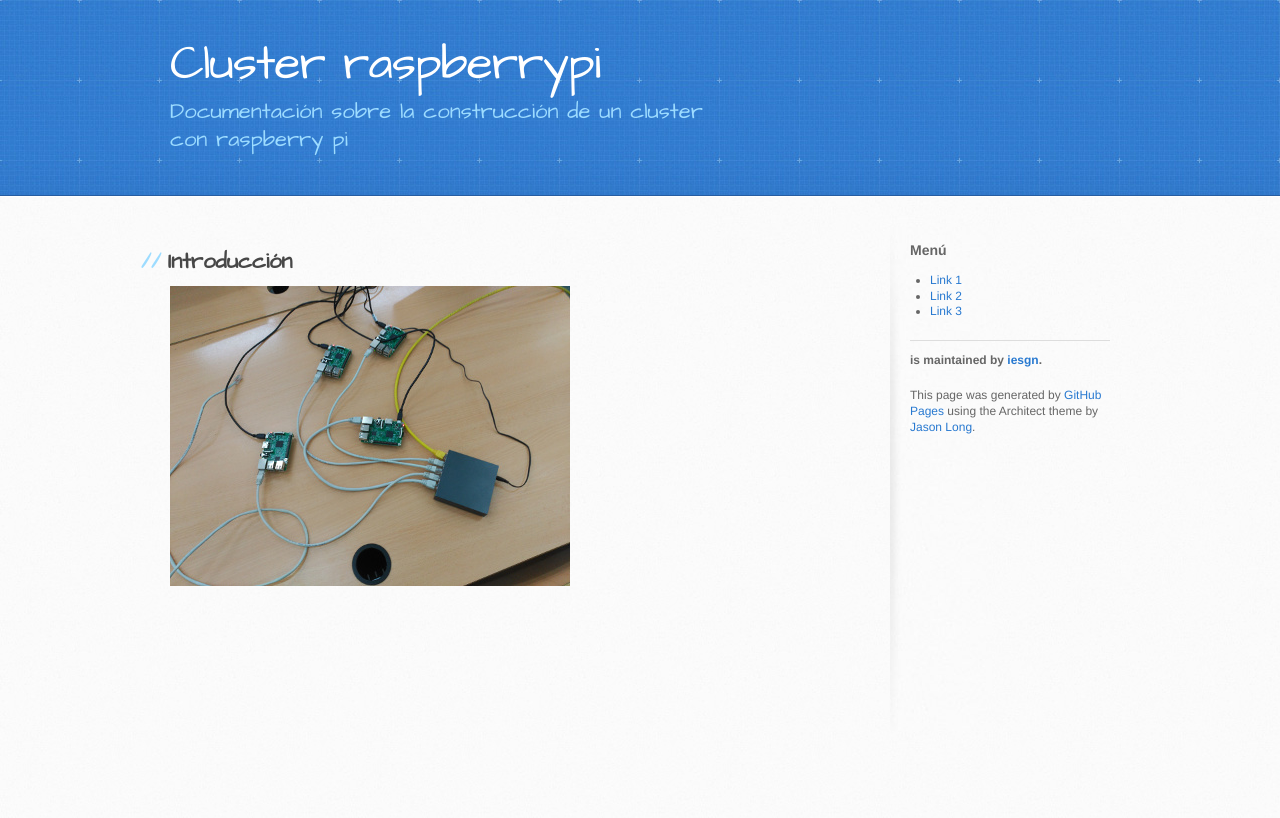
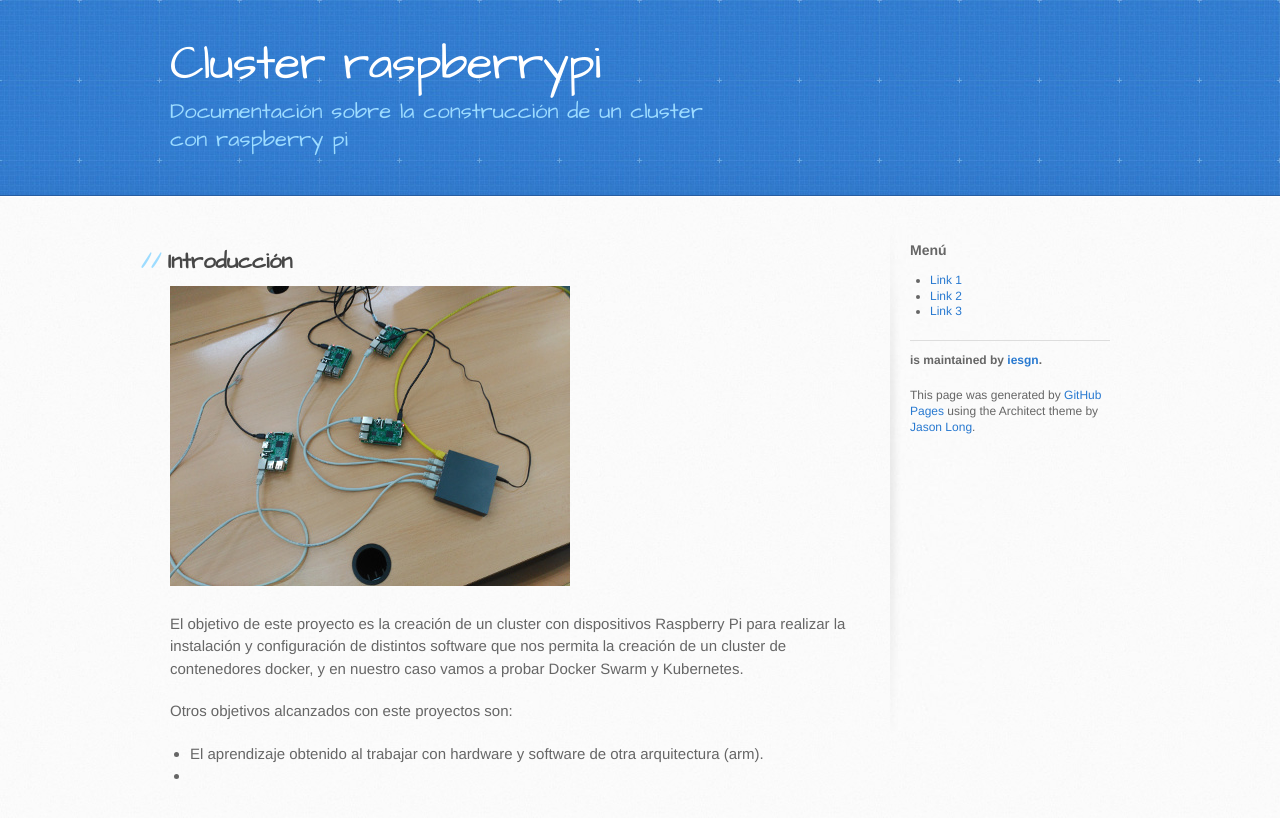
Before and after one commit to dpalomar/cluster_raspberrypi, a Jekyll site: the page built from introduccion.md, in a window 1280 px wide. Shown: the top 818 px of the page. Built offline with Jekyll 4.4.1, drawn with Linux system fonts in a browser that asks for light colours.

```diff
--- a/introduccion.md
+++ b/introduccion.md
@@ -5,3 +5,10 @@ layout: index
 ## Introducción
 
 ![Introducción](img/02.jpg)
+
+El objetivo de este proyecto es la creación de un cluster con dispositivos Raspberry Pi para realizar la instalación y configuración de distintos software que nos permita la creación de un cluster de contenedores docker, y en nuestro caso vamos a probar Docker Swarm y Kubernetes.
+
+Otros objetivos alcanzados con este proyectos son:
+
+* El aprendizaje obtenido al trabajar con hardware y software de otra arquitectura (arm).
+*
```
Also changed, not shown: index.md (+1 -1 lines).
